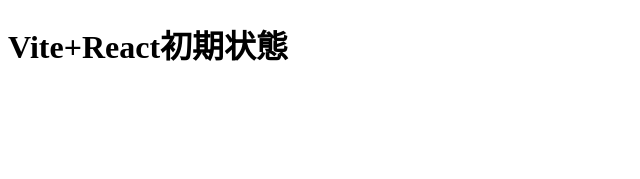
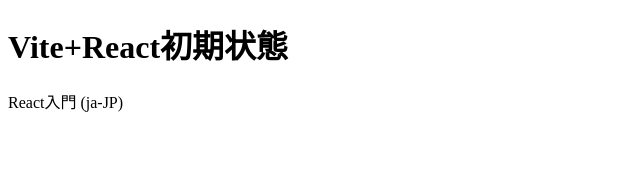
Before and after one commit to yoshida9029/react_study, a React (Vite) app in the folder vite-project/: page / in a window 1280 px wide. Shown: the top 179 px of the page, without its empty margins (0-640 px from the left). Built offline with nearby package versions, Linux system fonts and the light colour scheme.

Commit message:
Chapter7 P416まで

```diff
--- a/vite-project/src/App.jsx
+++ b/vite-project/src/App.jsx
@@ -1,14 +1,16 @@
 
 import './App.css'
+import HookContext from './components/HookContext/HookContext'
 
 function App() {
 
 
   return (
     <>
-    <h1>Vite+React初期状態</h1>
+      <h1>Vite+React初期状態</h1>
+      <HookContext />
     </>
-  )
+  );
 }
 
 export default App
--- /dev/null
+++ b/vite-project/src/components/HookContext/HookContext.jsx
@@ -0,0 +1,18 @@
+import { HookContextChild } from "../HookContextChild/HookContextChild";
+import MyAppContext from "../MyAppContext";
+
+const config = {
+    title: 'React入門',
+    lang: 'ja-JP',
+};
+
+export default function HookContext(){
+
+    return(
+        <MyAppContext value={config}>
+            <div id="C_main">
+                <HookContextChild />
+            </div>
+        </MyAppContext>
+    );
+}
--- /dev/null
+++ b/vite-project/src/components/HookContextChild/HookContextChild.jsx
@@ -0,0 +1,21 @@
+import { use } from "react";
+import MyAppContext from "../MyAppContext";
+
+
+export function HookContextChild(){
+    return(
+        <div id="c_child">
+            <HookContextChildGrand />
+        </div>
+    );
+}
+
+export function HookContextChildGrand(){
+    const {title , lang} = use (MyAppContext);
+
+    return(
+        <div id="c_child_grand">
+            {title} ({lang})
+        </div>
+    );
+}
--- /dev/null
+++ b/vite-project/src/components/MyAppContext.js
@@ -0,0 +1,4 @@
+import { createContext } from "react";
+
+const MyAppContext = createContext();
+export default MyAppContext;
```
Also changed, not shown: vite-project/src/components/HookContext/HookContext.module.css (added), vite-project/src/components/HookContextChild/HookContextChild.module.css (added).
